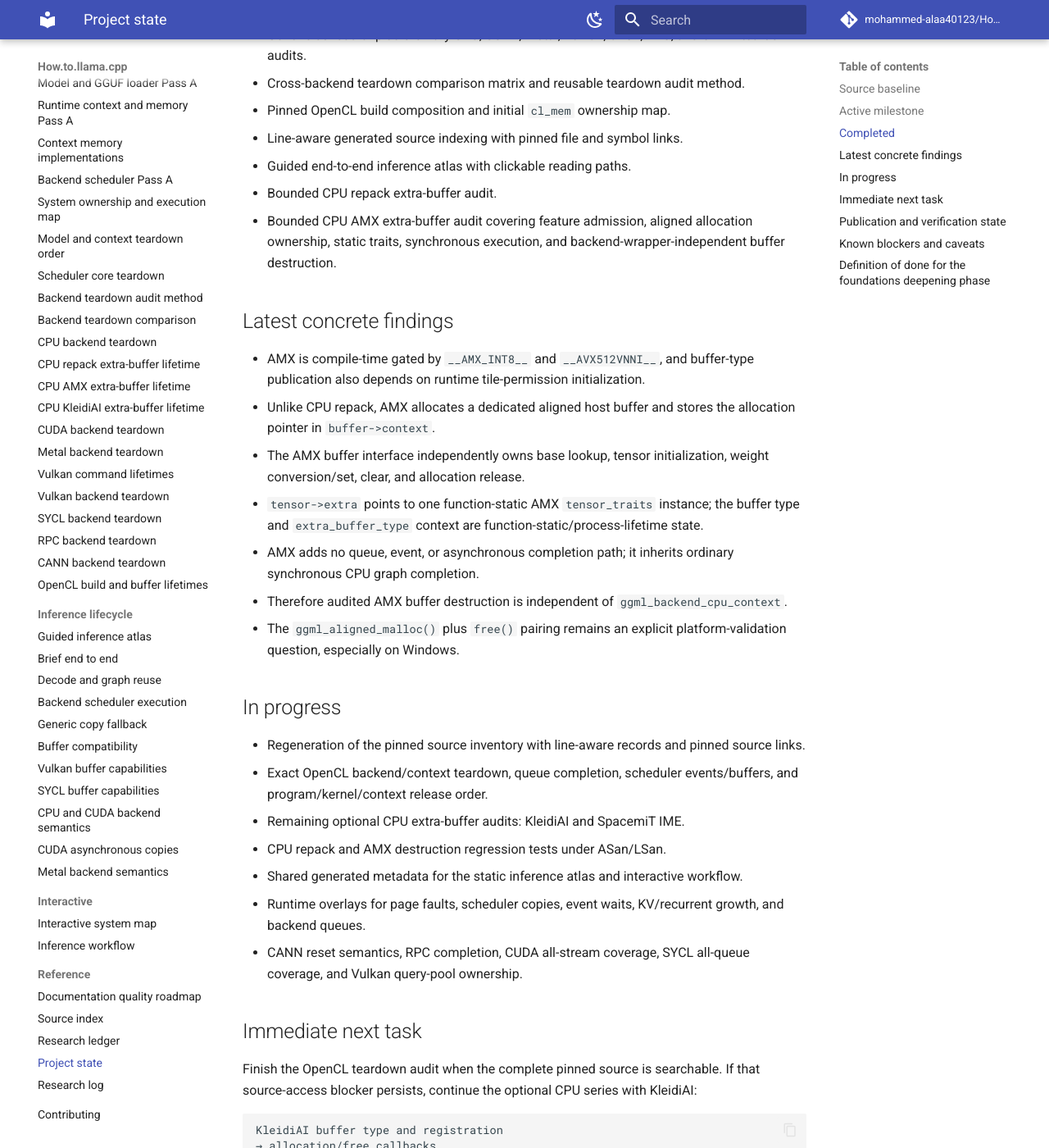
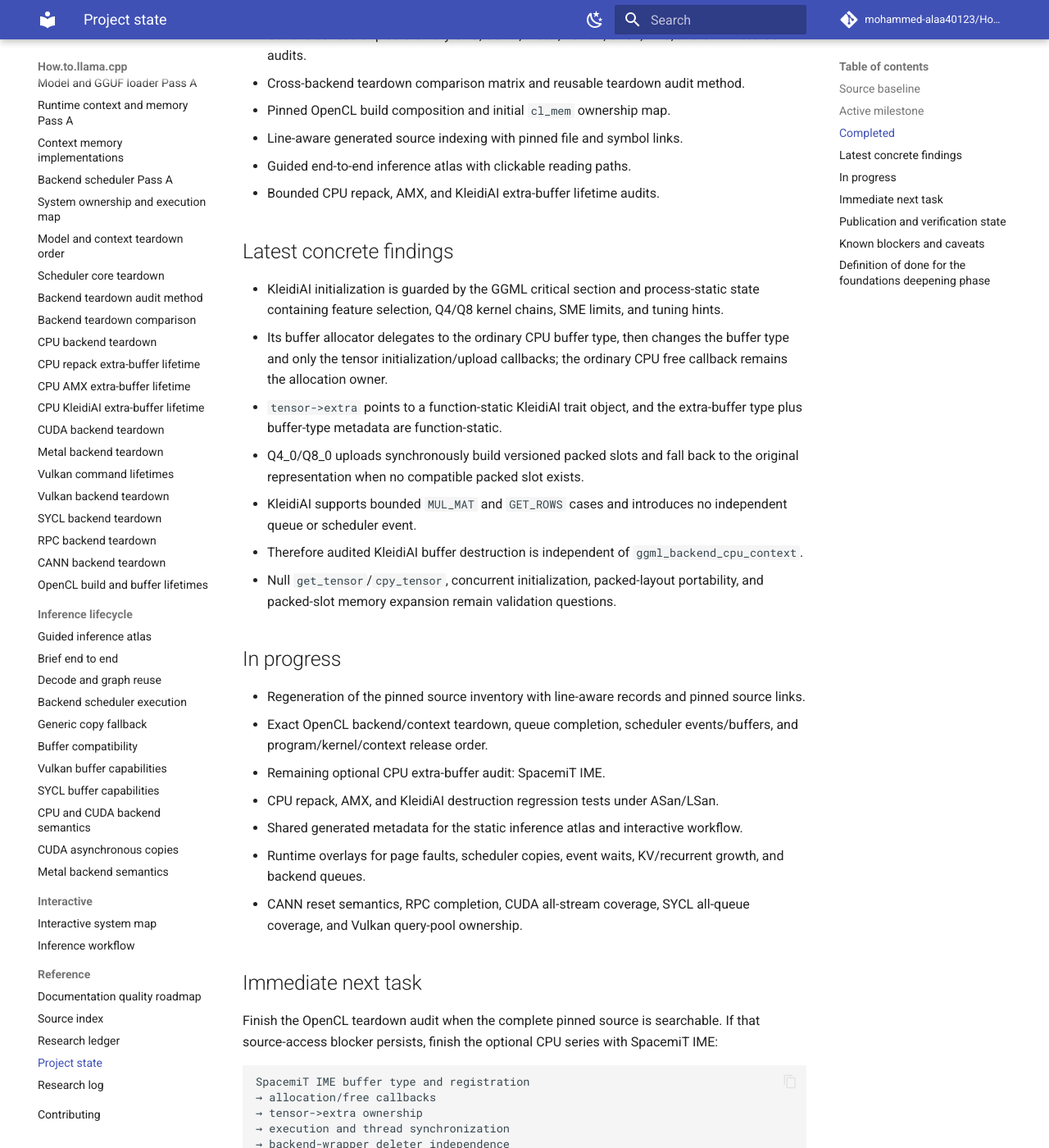
Before and after one commit to mohammed-alaa40123/How.to.llama.cpp, an MkDocs documentation site: the page built from docs/reference/project-state.md, in a window 1280 px wide and 1400 px high, scrolled down 930 px. Shown: the whole window at 82% size. Built offline with MkDocs 1.6.1 and Material for MkDocs 9.7.7, drawn with Linux system fonts in a browser that asks for light colours; comment, search, counter and statistics services are not loaded; some of the changed text lies outside the part shown.

Commit message:
docs: update project state for KleidiAI audit

````diff
--- a/docs/reference/project-state.md
+++ b/docs/reference/project-state.md
@@ -26,35 +26,34 @@ Read this file after the root README on every run. It is the compact checkpoint
 - Pinned OpenCL build composition and initial `cl_mem` ownership map.
 - Line-aware generated source indexing with pinned file and symbol links.
 - Guided end-to-end inference atlas with clickable reading paths.
-- Bounded CPU repack extra-buffer audit.
-- Bounded CPU AMX extra-buffer audit covering feature admission, aligned allocation ownership, static traits, synchronous execution, and backend-wrapper-independent buffer destruction.
+- Bounded CPU repack, AMX, and KleidiAI extra-buffer lifetime audits.
 
 ## Latest concrete findings
 
-- AMX is compile-time gated by `__AMX_INT8__` and `__AVX512VNNI__`, and buffer-type publication also depends on runtime tile-permission initialization.
-- Unlike CPU repack, AMX allocates a dedicated aligned host buffer and stores the allocation pointer in `buffer->context`.
-- The AMX buffer interface independently owns base lookup, tensor initialization, weight conversion/set, clear, and allocation release.
-- `tensor->extra` points to one function-static AMX `tensor_traits` instance; the buffer type and `extra_buffer_type` context are function-static/process-lifetime state.
-- AMX adds no queue, event, or asynchronous completion path; it inherits ordinary synchronous CPU graph completion.
-- Therefore audited AMX buffer destruction is independent of `ggml_backend_cpu_context`.
-- The `ggml_aligned_malloc()` plus `free()` pairing remains an explicit platform-validation question, especially on Windows.
+- KleidiAI initialization is guarded by the GGML critical section and process-static state containing feature selection, Q4/Q8 kernel chains, SME limits, and tuning hints.
+- Its buffer allocator delegates to the ordinary CPU buffer type, then changes the buffer type and only the tensor initialization/upload callbacks; the ordinary CPU free callback remains the allocation owner.
+- `tensor->extra` points to a function-static KleidiAI trait object, and the extra-buffer type plus buffer-type metadata are function-static.
+- Q4_0/Q8_0 uploads synchronously build versioned packed slots and fall back to the original representation when no compatible packed slot exists.
+- KleidiAI supports bounded `MUL_MAT` and `GET_ROWS` cases and introduces no independent queue or scheduler event.
+- Therefore audited KleidiAI buffer destruction is independent of `ggml_backend_cpu_context`.
+- Null `get_tensor`/`cpy_tensor`, concurrent initialization, packed-layout portability, and packed-slot memory expansion remain validation questions.
 
 ## In progress
 
 - Regeneration of the pinned source inventory with line-aware records and pinned source links.
 - Exact OpenCL backend/context teardown, queue completion, scheduler events/buffers, and program/kernel/context release order.
-- Remaining optional CPU extra-buffer audits: KleidiAI and SpacemiT IME.
-- CPU repack and AMX destruction regression tests under ASan/LSan.
+- Remaining optional CPU extra-buffer audit: SpacemiT IME.
+- CPU repack, AMX, and KleidiAI destruction regression tests under ASan/LSan.
 - Shared generated metadata for the static inference atlas and interactive workflow.
 - Runtime overlays for page faults, scheduler copies, event waits, KV/recurrent growth, and backend queues.
 - CANN reset semantics, RPC completion, CUDA all-stream coverage, SYCL all-queue coverage, and Vulkan query-pool ownership.
 
 ## Immediate next task
 
-Finish the OpenCL teardown audit when the complete pinned source is searchable. If that source-access blocker persists, continue the optional CPU series with KleidiAI:
+Finish the OpenCL teardown audit when the complete pinned source is searchable. If that source-access blocker persists, finish the optional CPU series with SpacemiT IME:
 
 ```text
-KleidiAI buffer type and registration
+SpacemiT IME buffer type and registration
 → allocation/free callbacks
 → tensor->extra ownership
 → execution and thread synchronization
@@ -65,23 +64,22 @@ KleidiAI buffer type and registration
 ## Publication and verification state
 
 - Work is published in PR #1 from branch `automation/backend-teardown-audit-method`.
-- Added `docs/architecture/cpu-amx-extra-buffer-lifetime.md` and linked it after the CPU repack audit.
-- Added detailed note `logs/research/2026-07-14/0450-cpu-amx-extra-buffer-lifetime.md`.
-- Updated README TODOs, project state, and research log; the research ledger was unchanged because no external source changed.
+- Added `docs/architecture/cpu-kleidiai-extra-buffer-lifetime.md` and linked it after the CPU AMX audit.
+- Added detailed note `logs/research/2026-07-14/0550-cpu-kleidiai-extra-buffer-lifetime.md`.
+- Updated README TODOs, project state, and research log; the research ledger is unchanged because no external source changed.
 - Local cloning failed with `Could not resolve host: github.com`, so local Python tests, strict MkDocs build, and `check_site.sh` could not run.
-- Documentation CI run `29299858341` for commit `135ae6134f638342853d1ef89480119443a3b728` completed with failure. Job `86981164561` failed specifically in `Validate project context, interactive links, and scripts`; dependency installation and strict MkDocs build were skipped.
-- The connector's decoded job-log response was truncated before the failing command's stderr, so the exact validator/test assertion could not be identified or safely fixed in this run.
-- Public search returned no indexed result for the Pages root. Direct opening was rejected by the safe-URL gate, and the AMX route is branch-only until PR #1 merges; HTTP status and rendered content remain unverified.
+- GitHub Actions and Pages status must be checked against the final branch head after the durable updates in this run.
+- The new KleidiAI route is branch-only until PR #1 merges; deployed HTTP status and rendered content cannot be expected before merge.
 
 ## Known blockers and caveats
 
 - **Pinned regeneration blocker:** local GitHub DNS resolution failed, so the source index could not be regenerated here.
 - **Large upstream file blocker:** the connector exposes the pinned OpenCL blob as truncated output and exact hidden symbols remain difficult to search.
 - **Local validation blocker:** Python tests, strict MkDocs build, and `check_site.sh` require a usable checkout.
-- **CI blocker:** run `29299858341` fails in the combined validation/test shell step, but the available decoded log truncates before the command output that names the exact failing validator or assertion.
-- **Pages verification blocker:** public search has no indexed site result, direct safe-URL access is rejected, and the new AMX route cannot deploy until PR #1 merges.
-- **AMX allocator caveat:** verify that the aligned allocation/release pair is correct on every supported platform.
-- **Scope caveat:** AMX and repack do not stand in for KleidiAI, SpacemiT IME, HBM, or future CPU extra-buffer implementations.
+- **CI blocker:** an earlier run failed in the combined validation/test shell step, but the available decoded log truncated before the exact validator output.
+- **Pages verification blocker:** the new KleidiAI route cannot deploy until PR #1 merges; direct live verification remains subject to available URL access.
+- **KleidiAI caveats:** validate null readback/copy callbacks, concurrent global initialization, packed-layout portability, and one-versus-two-slot memory expansion.
+- **Scope caveat:** repack, AMX, and KleidiAI do not stand in for SpacemiT IME, HBM, or future CPU extra-buffer implementations.
 - Mapping, allocation, residency, validity, command completion, ownership, reset, and release remain distinct states.
 
 ## Definition of done for the foundations deepening phase
````
Also changed, not shown: other parts of docs/reference/project-state.md (+1 -1 lines).
